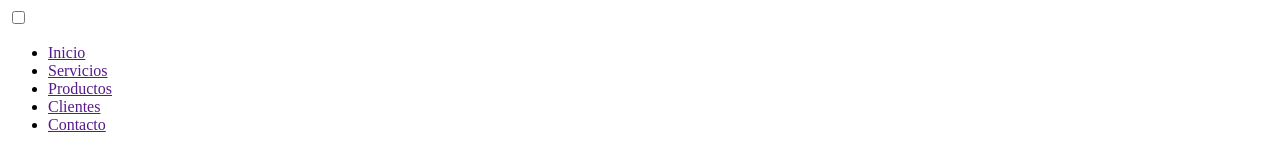
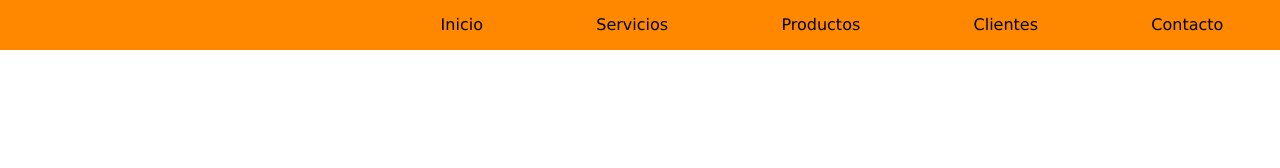
Before and after one commit to danielabe/hamburger-menu, a plain HTML site: page index.html in a window 1280 px wide. Drawn offline with Linux system fonts and the light colour scheme.

Commit message:
Update index.html

```diff
--- a/index.html
+++ b/index.html
@@ -4,7 +4,7 @@
     <meta charset="UTF-8">
     <meta name="viewport" content="width=device-width, initial-scale=1.0">
     <title>Menú Hamburguesa</title>
-    <link rel="stylesheet" href="menu-hamburguesa.css">
+    <link rel="stylesheet" href="styles/styles.css">
 </head>
 <body>
    <header>
```
